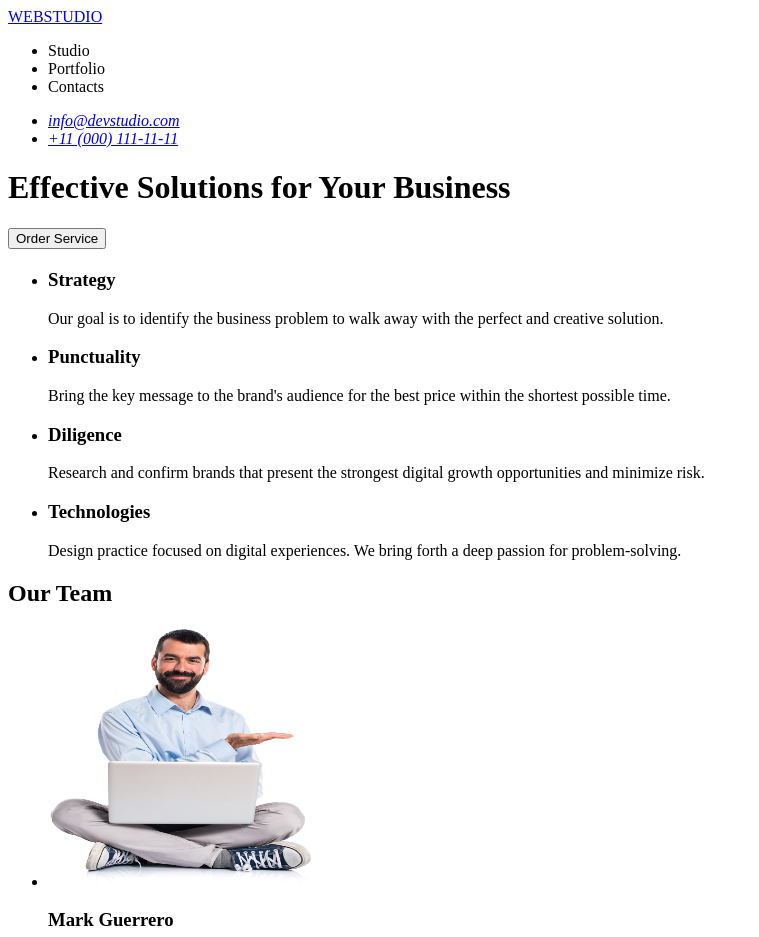
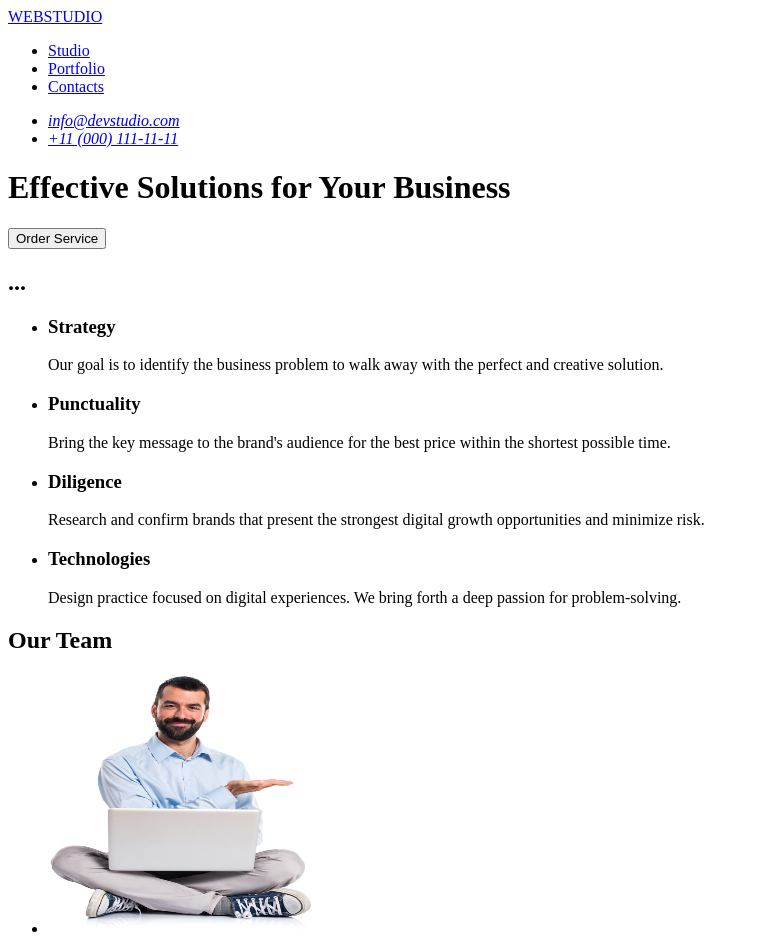
Before and after one commit to AlinesaSabo/goit-markup-hw-01, a plain HTML site: page index.html in a window 1280 px wide. Shown: the top 937 px of the page, without its empty margins (0-759 px from the left). Drawn offline with Linux system fonts and the light colour scheme; files whose address does not match are found by name.

Commit message:
add index file

```diff
--- a/index.html
+++ b/index.html
@@ -11,9 +11,9 @@
       <a href="./index.html">WEBSTUDIO</a>
       <nav>
         <ul>
-          <li href="">Studio</li>
-          <li href="">Portfolio</li>
-          <li href="">Contacts</li>
+          <li><a href=" ">Studio</a></li>
+          <li><a href=" ">Portfolio</a></li>
+          <li><a href=" ">Contacts</a></li>
         </ul>
         <address>
           <ul>
@@ -30,7 +30,7 @@
       <button type="button">Order Service</button>
 
       <!-- Section 2  -->
-      <h2></h2>
+      <h2>...</h2>
       <ul>
         <li>
           <h3>Strategy</h3>
@@ -110,7 +110,7 @@
     </main>
     <!-- Footer -->
     <footer>
-      <h3 href="./index.html">WebStudio</h3>
+      <h3><a href="./index.html">WebStudio</a></h3>
       <p>
         Increase the flow of customers and sales for your business with digital
         marketing & growth solutions.
```
